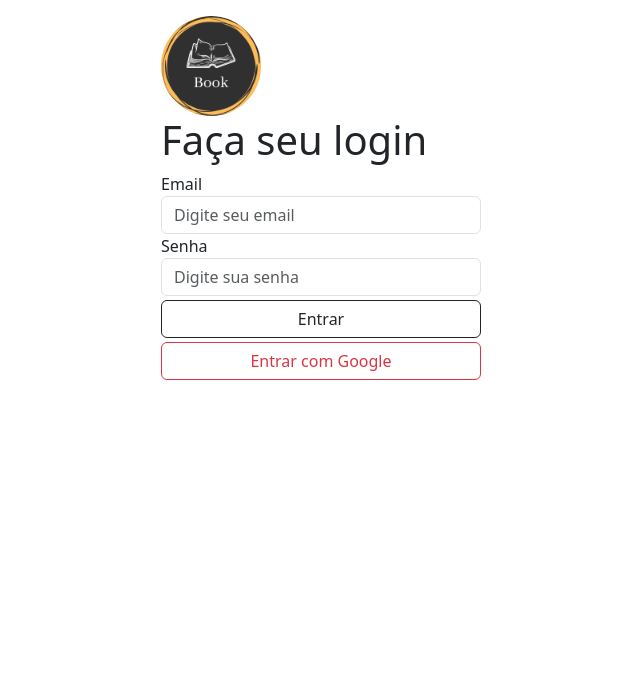
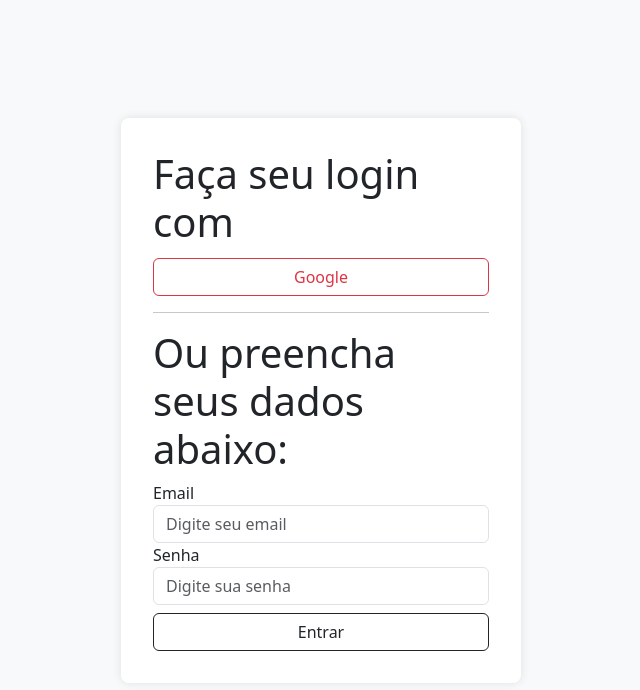
Before and after one commit to nat-riba/my-book, a React (Vite) app in the folder book/: page /login in a window 1280 px wide. Shown: the top 690 px of the page, without its empty margins (319-959 px from the left). Built offline with nearby package versions, Linux system fonts and the light colour scheme.

Commit message:
Atualização 2

```diff
--- a/book/src/pages/login/Login.css
+++ b/book/src/pages/login/Login.css
@@ -1,9 +1,29 @@
-.form-section {
-    width: 320px;
-    margin: 16px auto;
+.main-login {
+    display: flex;
+    justify-content: center;
+    align-items: center;
+    height: 100vh;
+    background-color: #f8f9fa;
 }
 
+.form-section {
+    background-color: #fff;
+    padding: 2rem;
+    border-radius: 8px;
+    box-shadow: 0 0 10px rgba(0, 0, 0, 0.1);
+    width: 100%;
+    max-width: 400px;
+    text-align: left;
+}
 
 .invalid {
     color: red;
+    font-size: 0.875rem;
+    margin-top: 0.25rem;
 }
+
+/* .img-logo {
+    border-radius: 50%;
+    width: 150px;
+    height: 150px;
+} */
--- a/book/src/pages/login/Login.jsx
+++ b/book/src/pages/login/Login.jsx
@@ -1,6 +1,6 @@
 import { Button } from "react-bootstrap";
 import "./Login.css";
-import logo from "../assets/img/logo.png";
+// import logo from "../assets/img/logo.png";
 import { useForm } from "react-hook-form";
 import { useNavigate } from "react-router-dom";
 import toast from "react-hot-toast";
@@ -31,10 +31,12 @@
     }
 
     return(
-        <main>
+        <main className="main-login">
             <form className="form-section" onSubmit={handleSubmit(onSubmit)}>
-            <img src={logo} alt="Logo" style={{ borderRadius: '50%',  width: '100px', height: '100px' }} />
-            <h1>Faça seu login</h1>
+            <h1>Faça seu login com</h1>
+            <Button variant="outline-danger" className="mt-1 w-100" type="button" onClick={handleEntrarGoogle}>Google</Button>
+            <hr />
+            <h1>Ou preencha seus dados abaixo:</h1>
             <div>
                 <label htmlFor="email">Email</label>
                 <input
@@ -63,8 +65,7 @@
                 />
                 {errors.senha && <small className="invalid">{errors.senha.message}</small>}
             </div>
-            <Button variant="outline-dark" className="mt-1 w-100" type="submit">Entrar</Button>
-            <Button variant="outline-danger" className="mt-1 w-100" type="button" onClick={handleEntrarGoogle}>Entrar com Google</Button>
+            <Button variant="outline-dark" className="mt-2 w-100" type="submit">Entrar</Button>
             </form>
 
         </main>
--- a/book/src/pages/notfound/NotFound.css
+++ b/book/src/pages/notfound/NotFound.css
@@ -3,11 +3,20 @@
     justify-content: center;
     align-items: center;
     height: 100vh;
+    background-color: #f8f9fa;
+    text-align: center;
 }
 
 .bgSection {
-    background: #ffffff url("https://png.pngtree.com/png-clipart/20210829/original/pngtree-error-404-page-not-found-png-image_6681621.jpg") repeat right top;
-    padding: 10px;
+    background: #ffff url("../assets/img/404-img.png") no-repeat right top;
+    /* margin-right: 100px; */
+    padding: 10rem;
+}
+
+.img-logo {
+    border-radius: 50%;
+    width: 150px;
+    height: 150px;
 }
 
 h1 {
--- a/book/src/pages/notfound/NotFound.jsx
+++ b/book/src/pages/notfound/NotFound.jsx
@@ -1,7 +1,7 @@
 import { Button, Container, Col } from "react-bootstrap";
 import { Link } from "react-router-dom";
 import "./NotFound.css";
-import logo from "../assets/img/logo.png";
+// import logo from "../assets/img/logo.png";
 
 
 function NotFound() {
@@ -9,7 +9,6 @@
         <main className="notFound">
             <Container className="py-4">
                 <Col className="bgSection">
-                    <img src={logo} alt="Logo" style={{ borderRadius: '50%',  width: '150px', height: '150px' }} />
                     <h1>Ops!</h1>
                     <p>404.</p>
                     <p>Página não encontrada.</p>
```
Also changed, not shown: book/src/pages/assets/img/404-img.png (added).
